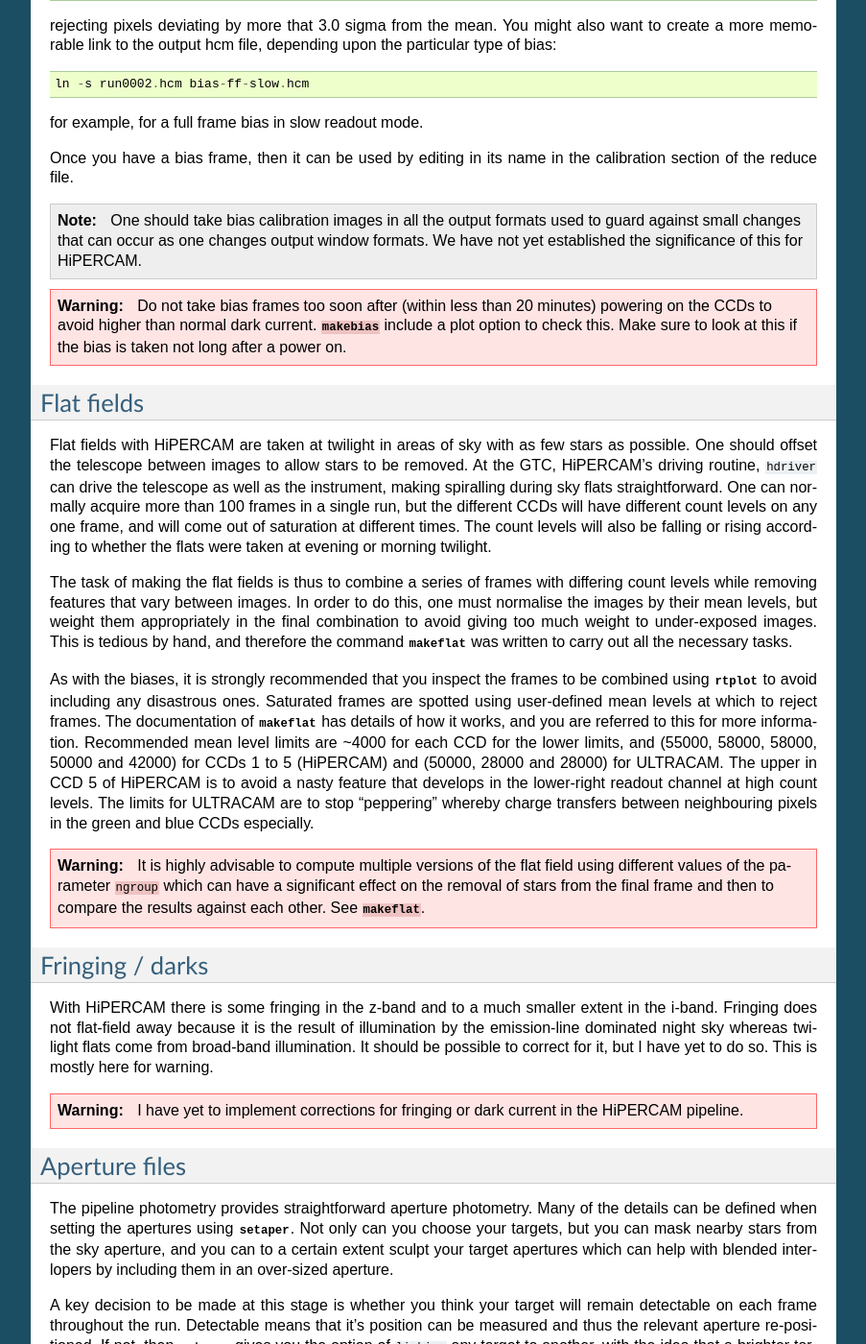
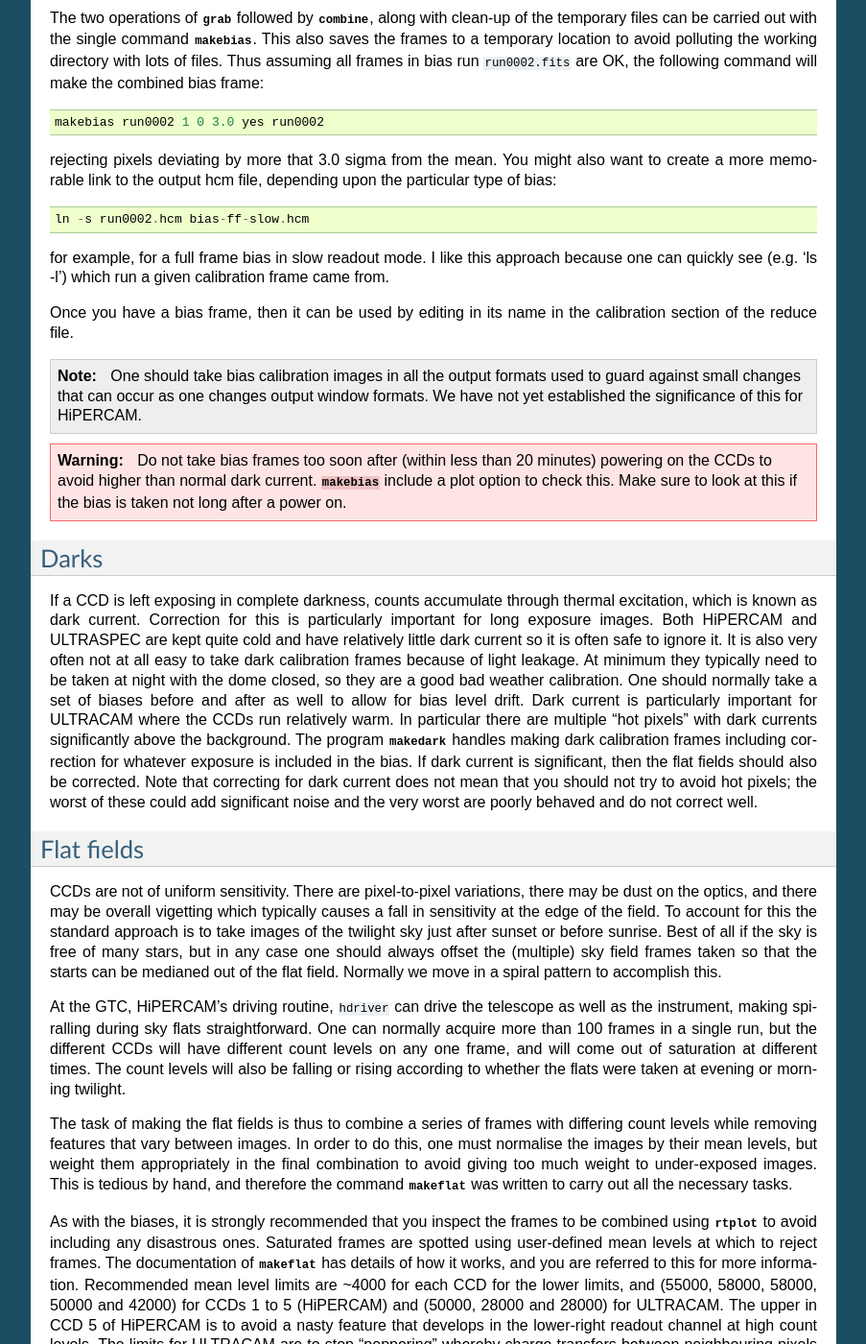
Before and after one commit to HiPERCAM/hipercam, a Sphinx documentation site: the page built from docs/reduction.rst, in a window 1280 px wide and 1400 px high, scrolled down 1033 px. Shown: the whole window at 96% size, without its empty margins (198-1101 px from the left). Built offline with Sphinx 7.4.7, drawn with Linux system fonts in a browser that asks for light colours; formulas are drawn with MathJax 3; some of the changed text lies outside the part shown.

Commit message:
documentation updates
added some more in the reduction section on makedark etc.

```diff
--- a/docs/globals.rst
+++ b/docs/globals.rst
@@ -20,12 +20,14 @@
 .. |fits2hcm| replace:: :func:`fits2hcm <hipercam.scripts.fits2hcm>`
 .. |genred| replace:: :func:`genred <hipercam.scripts.genred>`
 .. |grab| replace:: :func:`grab <hipercam.scripts.grab>`
+.. |hinfo| replace:: :func:`hinfo <hipercam.scripts.hinfo>`
 .. |hist| replace:: :func:`hist <hipercam.scripts.hist>`
 .. |hfilter| replace:: :func:`hfilter <hipercam.scripts.hfilter>`
 .. |hlog2fits| replace:: :func:`hlog2fits <hipercam.scripts.hlog2fits>`
 .. |hls| replace:: :func:`hls <hipercam.scripts.hls>`
 .. |hplot| replace:: :func:`hplot <hipercam.scripts.hplot>`
 .. |makebias| replace:: :func:`makebias <hipercam.scripts.makebias>`
+.. |makedark| replace:: :func:`makedark <hipercam.scripts.makedark>`
 .. |makeflat| replace:: :func:`makeflat <hipercam.scripts.makeflat>`
 .. |mstats| replace:: :func:`mstats <hipercam.scripts.mstats>`
 .. |mul| replace:: :func:`mul <hipercam.scripts.mul>`
--- a/docs/reduction.rst
+++ b/docs/reduction.rst
@@ -22,6 +22,14 @@ detailed guide to reducing your data.  It covers the following steps:
 
 Bias frames
 ===========
+
+All CCD images come with a near-constant electronic offset called the
+bias which ensures that the counts are always positive and helps
+ensure optimum readout properties. This offset does not represent
+genuine detected light and must be subtracted off any image. The
+standard approach is to take a set of zero illumination frames quickly
+to avoid the build-up of counts either from light leakage or thermal
+noise.
 
 Bias frames can be quickly taken with |hiper|. All dome lights should be off,
 the focal plane slide should be in to block light, and ideally the telescope
@@ -56,7 +64,9 @@ upon the particular type of bias::
 
   ln -s run0002.hcm bias-ff-slow.hcm
 
-for example, for a full frame bias in slow readout mode.
+for example, for a full frame bias in slow readout mode. I like this
+approach because one can quickly see (e.g. 'ls -l') which run a given
+calibration frame came from.
 
 Once you have a bias frame, then it can be used by editing in its name in the
 calibration section of the reduce file.
@@ -73,12 +83,43 @@ calibration section of the reduce file.
    include a plot option to check this. Make sure to look at this if the bias
    is taken not long after a power on.
 
+Darks
+=====
+
+If a CCD is left exposing in complete darkness, counts accumulate
+through thermal excitation, which is known as dark current. Correction
+for this is particularly important for long exposure images. Both
+|hiper| and ULTRASPEC are kept quite cold and have relatively little
+dark current so it is often safe to ignore it. It is also very often
+not at all easy to take dark calibration frames because of light
+leakage. At minimum they typically need to be taken at night with the
+dome closed, so they are a good bad weather calibration. One should
+normally take a set of biases before and after as well to allow for
+bias level drift.  Dark current is particularly important for ULTRACAM
+where the CCDs run relatively warm. In particular there are multiple
+"hot pixels" with dark currents significantly above the background.
+The program |makedark| handles making dark calibration frames
+including correction for whatever exposure is included in the bias. If
+dark current is significant, then the flat fields should also be
+corrected. Note that correcting for dark current does not mean that
+you should not try to avoid hot pixels; the worst of these could add
+significant noise and the very worst are poorly behaved and do not
+correct well.
+
 Flat fields
 ===========
 
-Flat fields with |hiper| are taken at twilight in areas of sky with as few
-stars as possible. One should offset the telescope between images to allow
-stars to be removed. At the GTC, |hiper|'s driving routine, ``hdriver`` can
+CCDs are not of uniform sensitivity. There are pixel-to-pixel
+variations, there may be dust on the optics, and there may be overall
+vigetting which typically causes a fall in sensitivity at the edge of
+the field. To account for this the standard approach is to take images
+of the twilight sky just after sunset or before sunrise. Best of all
+if the sky is free of many stars, but in any case one should always
+offset the (multiple) sky field frames taken so that the starts can be
+medianed out of the flat field. Normally we move in a spiral pattern to
+accomplish this.
+
+At the GTC, |hiper|'s driving routine, ``hdriver`` can
 drive the telescope as well as the instrument, making spiralling during sky
 flats straightforward. One can normally acquire more than 100 frames in a
 single run, but the different CCDs will have different count levels on any one
@@ -121,8 +162,15 @@ twilight flats come from broad-band illumination. It should be possible to
 correct for it, but I have yet to do so. This is mostly here for warning.
 
 .. Warning::
-   I have yet to implement corrections for fringing or dark current in the
-   |hiper| pipeline.
+   I have yet to implement correction for fringing in the
+   |hiper| pipeline but it is high on the to-do list.
+
+Bad pixels
+==========
+
+Some pixels and columns of pixels are to be avoided at all costs. They may
+however still fall near to some targets. My intention is that these bad pixels
+will be flagged if they fall into the target aperture or ignored if they fall into the sky aperture. This, like fringing, is TBD.
 
 Aperture files
 ==============
```
Also changed, not shown: other parts of docs/reduction.rst (+2 -2 lines), README.rst (+13 -11 lines).
